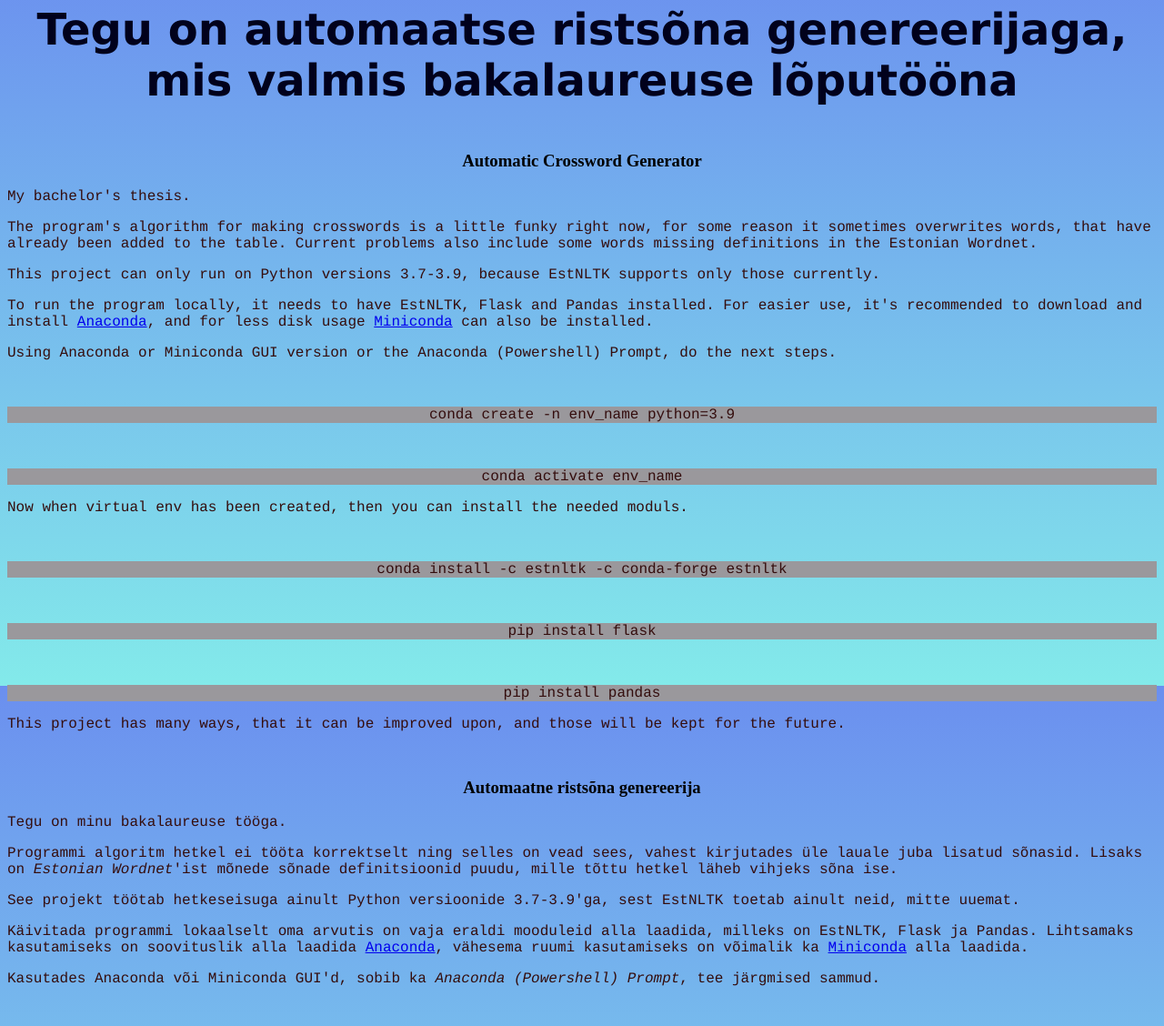
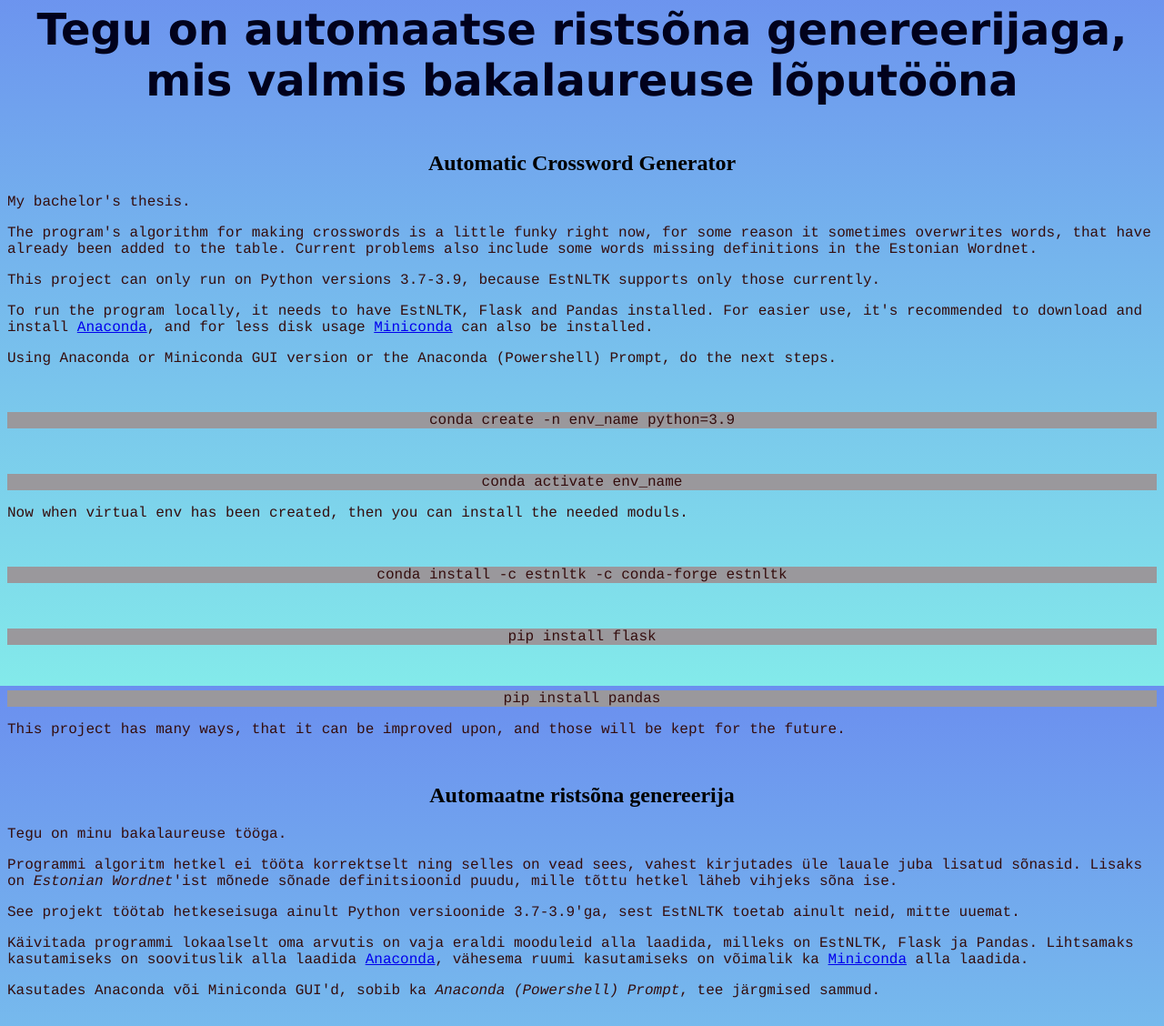
Before and after one commit to marvinvihman/Automatic-Crossword-Generator, a Flask app: a page that uses templates/leheküljest.html in a window 1280 px wide. Shown: the part 46-1174 px from the top of the page at 91% size. Run offline with Flask 2, Linux system fonts and the light colour scheme.

Commit message:
Changed h3 to h2

```diff
--- a/templates/leheküljest.html
+++ b/templates/leheküljest.html
@@ -16,7 +16,7 @@
     <div>
         <h1 class="main">Tegu on automaatse ristsõna genereerijaga, mis valmis bakalaureuse lõputööna</h1>
 
-        <h3 class="main">Automatic Crossword Generator</h3>
+        <h2 class="main">Automatic Crossword Generator</h2>
         <p>My bachelor's thesis.</p>
         <p>The program's algorithm for making crosswords is a little funky right now, for some reason it sometimes
 overwrites words, that have already been added to the table.
@@ -38,7 +38,7 @@ and for less disk usage <a href="https://conda.io/en/latest/miniconda.html">Mini
     </div>
 
     <div>
-        <h3 class="main">Automaatne ristsõna genereerija</h3>
+        <h2 class="main">Automaatne ristsõna genereerija</h2>
         <p>Tegu on minu bakalaureuse tööga.</p>
         <p>Programmi algoritm hetkel ei tööta korrektselt ning selles on vead sees, vahest kirjutades üle lauale juba lisatud sõnasid.
             Lisaks on <i>Estonian Wordnet</i>'ist mõnede sõnade definitsioonid puudu, mille tõttu hetkel läheb vihjeks sõna ise.</p>
```
